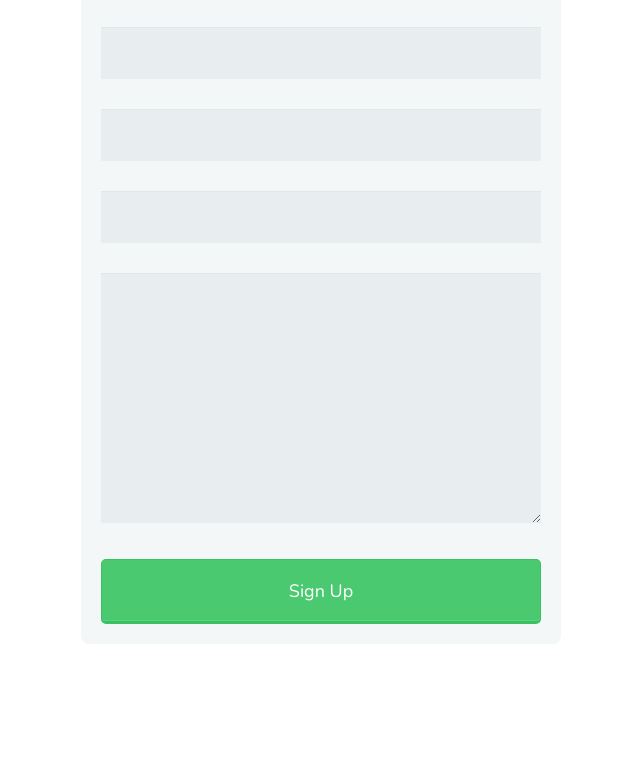
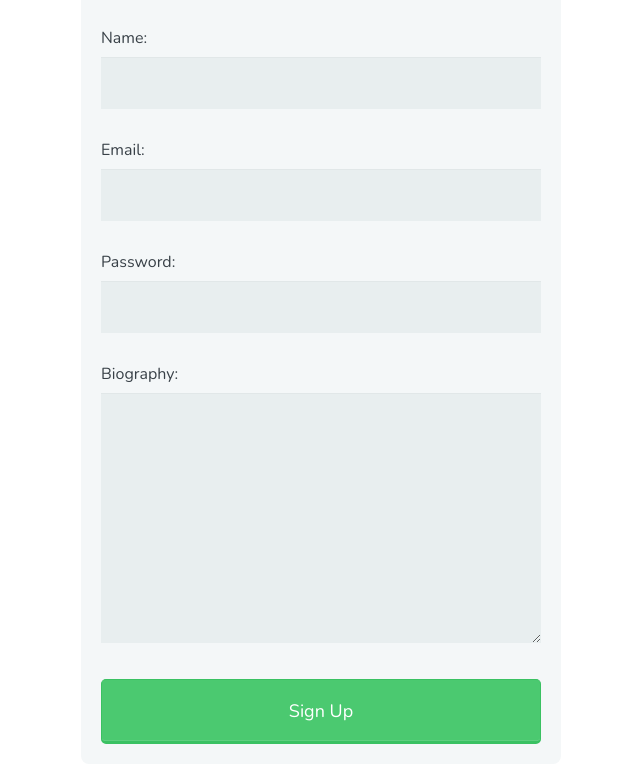
Before and after one commit to barrosdaniel/THFETUTP19_Sign_Up_Form, a plain HTML site: page index.html in a window 1280 px wide. Shown: the part 66-840 px from the top of the page, without its empty margins (319-959 px from the left). Before the commit the page ends 800 px from the top, so only its background shows below. Drawn offline with nearby package versions, Linux system fonts and the light colour scheme.

Commit message:
feature: Add form fields labels

```diff
--- a/index.html
+++ b/index.html
@@ -6,8 +6,7 @@
     <meta name="viewport" content="width=device-width, initial-scale=1.0">
     <title>Sign Up Form</title>
     <link rel="stylesheet" href="css/normalize.css">
-    <link href='http://fonts.googleapis.com/css?family=Nunito:400,300'
-        rel='stylesheet' type='text/css'>
+    <link href='http://fonts.googleapis.com/css?family=Nunito:400,300' rel='stylesheet' type='text/css'>
     <link rel="stylesheet" href="css/main.css">
 </head>
 
@@ -15,10 +14,18 @@
     <form action="index.html" method="POST">
         <h1>Sign Up</h1>
 
+        <label for="name">Name:</label>
         <input type="text" id="name" name="user_name">
+
+        <label for="email">Email:</label>
         <input type="email" id="email" name="user_email">
+
+        <label for="password">Password:</label>
         <input type="password" id="password" name="user_password">
+
+        <label for="bio">Biography:</label>
         <textarea id="bio" name="user_bio" cols="30" rows="10"></textarea>
+
         <button type="submit">Sign Up</button>
     </form>
 
```
